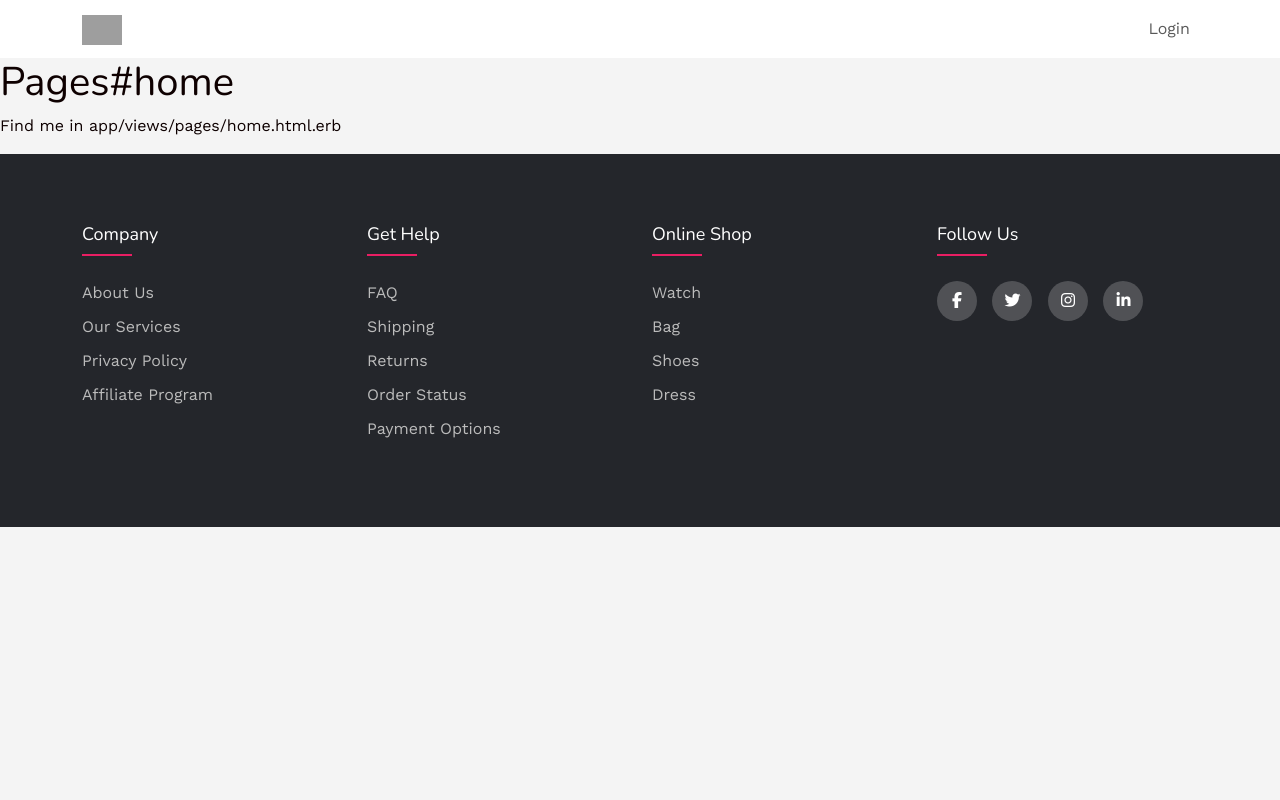
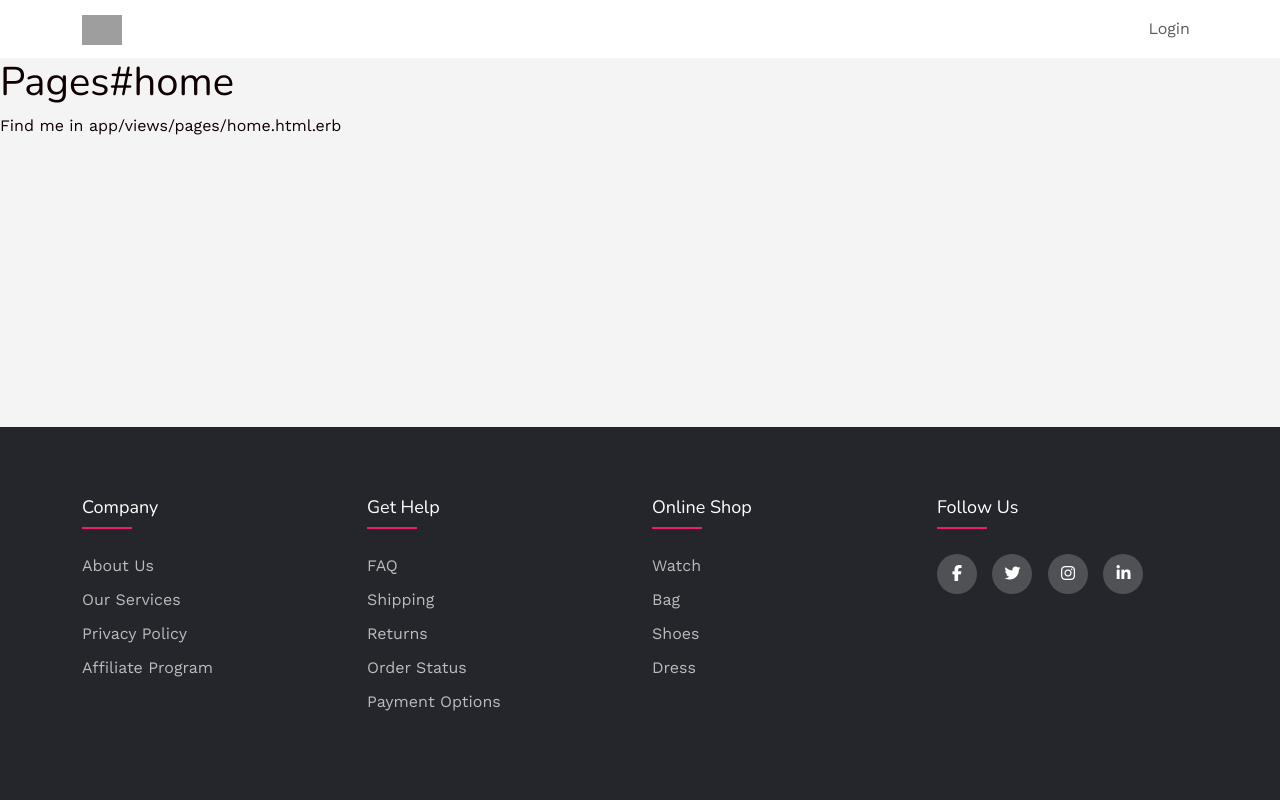
Before and after one commit to florent6001/sharethecars, a Rails app: page / in a window 1280 px wide. Run offline with Rails 7, Linux system fonts and the light colour scheme; style sheets or scripts are compiled from the project's sources; some libraries are stand-ins or nearby versions; grey boxes are pictures that could not be loaded.

Commit message:
Footer stick to bottom

```diff
--- a/app/assets/stylesheets/application.scss
+++ b/app/assets/stylesheets/application.scss
@@ -12,3 +12,9 @@
 @import "pages/index";
 
 @import url("https://api.mapbox.com/mapbox-gl-js/v3.1.2/mapbox-gl.css");
+
+body{
+  min-height: 100vh;
+  display: flex;
+  flex-direction: column;
+}
--- a/app/assets/stylesheets/components/_footer.scss
+++ b/app/assets/stylesheets/components/_footer.scss
@@ -1,4 +1,8 @@
 @import url('https://fonts.googleapis.com/css2?family=Poppins:wght@300;400;500;600;700&display=swap');
+
+footer{
+  margin-top: auto;
+}
 
 footer ul{
   list-style: none;
```
